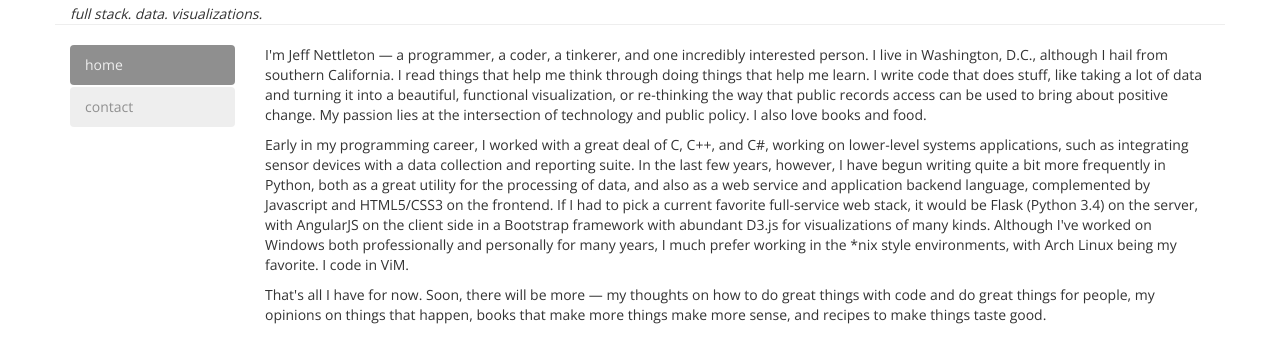
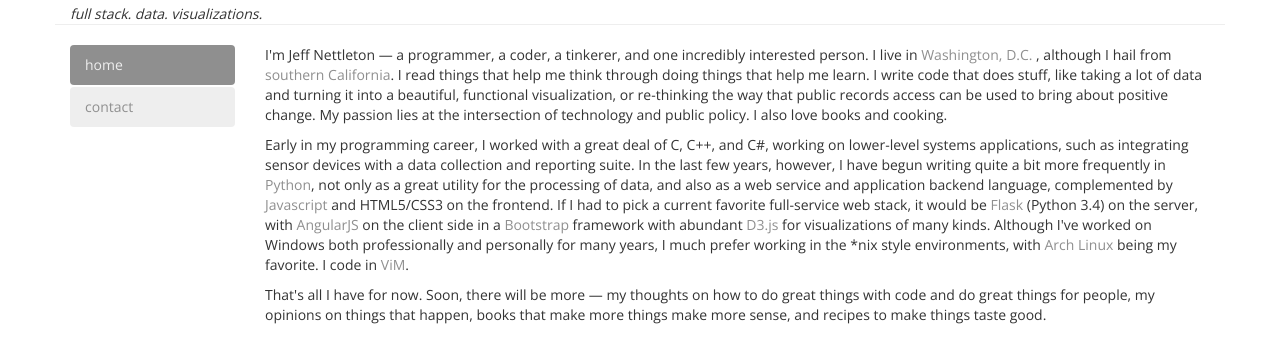
Before and after one commit to jeffdn/jeffdn.github.io, a plain HTML site: page index.html in a window 1280 px wide. Shown: the part 59-422 px from the top of the page. Drawn offline with nearby package versions, Linux system fonts and the light colour scheme.

Commit message:
sprinkle a bunch of links into text

```diff
--- a/index.html
+++ b/index.html
@@ -26,32 +26,44 @@
         <div class="col-md-10 tab-content">
           <div id="home" class="tab-pane active">
             <p>
-              I'm Jeff Nettleton &mdash; a programmer, a coder, a tinkerer, and one incredibly
-              interested person. I live in Washington, D.C., although I hail from southern
-              California. I read things that help me think through doing things that help
-              me learn. I write code that does stuff, like taking a lot of data and turning it
-              into a beautiful, functional visualization, or re-thinking the way that public
-              records access can be used to bring about positive change. My passion lies at the
-              intersection of technology and public policy. I also love books and food.
+              I'm Jeff Nettleton &mdash; a programmer, a coder, a tinkerer, and
+              one incredibly interested person. I live in <a
+              href="http://en.wikipedia.org/wiki/Washington,_D.C."> Washington, D.C.
+              </a>, although I hail from <a href="http://en.wikipedia.org/wiki/San_Diego">
+              southern California</a>. I read things that help me think through
+              doing things that help me learn. I write code that does stuff,
+              like taking a lot of data and turning it into a beautiful, functional
+              visualization, or re-thinking the way that public records access
+              can be used to bring about positive change. My passion lies at the
+              intersection of technology and public policy. I also love books
+              and cooking.
             </p>
             <p>
-              Early in my programming career, I worked with a great deal of C, C++, and C#,
-              working on lower-level systems applications, such as integrating sensor devices
-              with a data collection and reporting suite. In the last few years, however, I
-              have begun writing quite a bit more frequently in Python, both as a great utility
-              for the processing of data, and also as a web service and application backend
-              language, complemented by Javascript and HTML5/CSS3 on the frontend. If I had to
-              pick a current favorite full-service web stack, it would be Flask (Python 3.4) on
-              the server, with AngularJS on the client side in a Bootstrap framework with
-              abundant D3.js for visualizations of many kinds. Although I've worked on Windows
-              both professionally and personally for many years, I much prefer working in the
-              *nix style environments, with Arch Linux being my favorite. I code in ViM.
+              Early in my programming career, I worked with a great deal of C,
+              C++, and C#, working on lower-level systems applications, such as
+              integrating sensor devices with a data collection and reporting
+              suite. In the last few years, however, I have begun writing quite
+              a bit more frequently in <a href="http://www.python.org">Python</a>,
+              not only as a great utility for the processing of data, and also as
+              a web service and application backend language, complemented by
+              <a href="https://developer.mozilla.org/en-US/docs/Web/JavaScript">
+              Javascript</a> and HTML5/CSS3 on the frontend. If I had to pick a
+              current favorite full-service web stack, it would be <a
+              href="http://flask.pocoo.org/">Flask</a> (Python 3.4) on the server,
+              with <a href="https://angularjs.org/">AngularJS</a> on the client
+              side in a <a href="http://getbootstrap.com">Bootstrap</a> framework
+              with abundant <a href="http://d3js.org">D3.js</a> for visualizations
+              of many kinds. Although I've worked on Windows both professionally
+              and personally for many years, I much prefer working in the *nix
+              style environments, with <a href="https://www.archlinux.org">Arch
+              Linux</a> being my favorite. I code in <a href="http://www.vim.org">
+              ViM</a>.
             </p>
             <p>
-              That's all I have for now. Soon, there will be more &mdash; my thoughts on how to
-              do great things with code and do great things for people, my opinions on things
-              that happen, books that make more things make more sense, and recipes to make
-              things taste good.
+              That's all I have for now. Soon, there will be more &mdash; my
+              thoughts on how to do great things with code and do great things
+              for people, my opinions on things that happen, books that make more
+              things make more sense, and recipes to make things taste good.
             </p>
           </div>
           <div id="contact" class="tab-pane">
--- a/static/css/page.css
+++ b/static/css/page.css
@@ -2,6 +2,10 @@ body {
   font-family: 'Open Sans', sans-serif;
   font-weight: 300;
   font-size: 14px;
+}
+
+a {
+  color: #8f8f8f;
 }
 
 .nav-pills > li.active > a,
```
